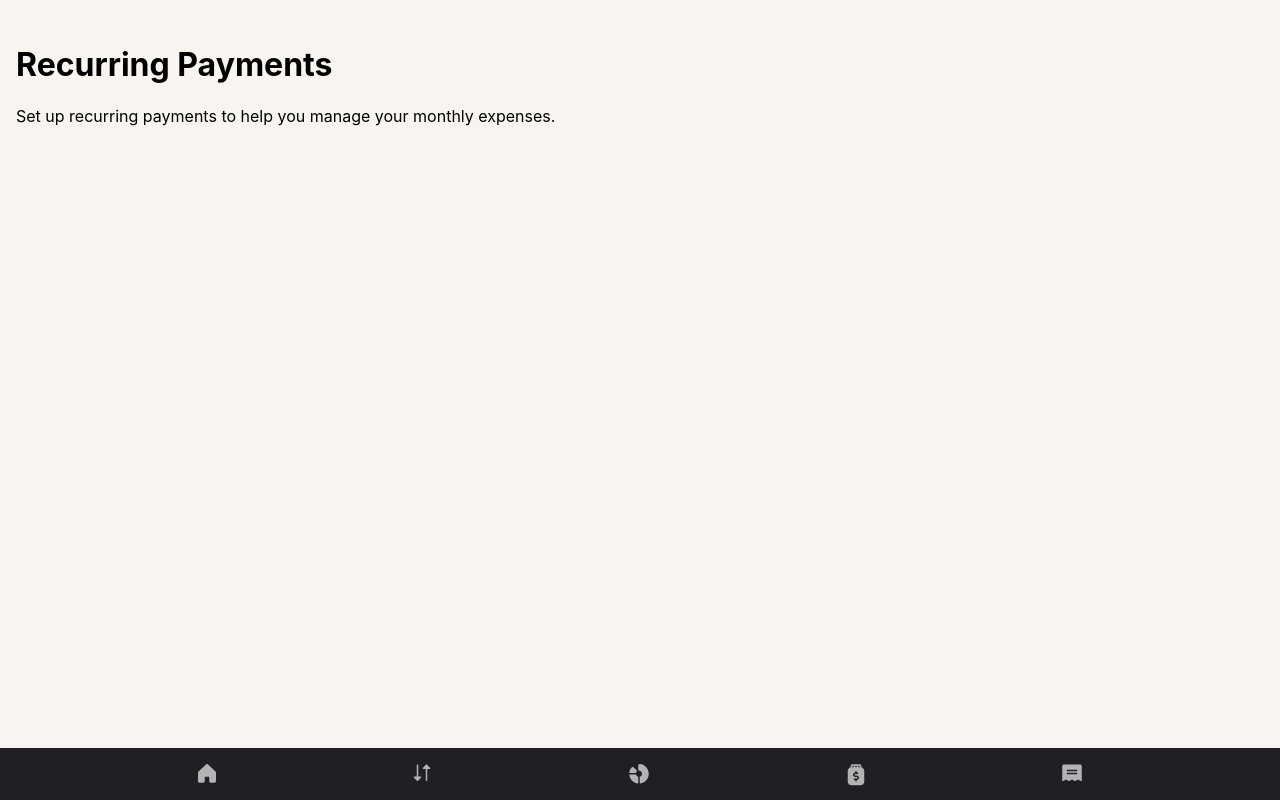
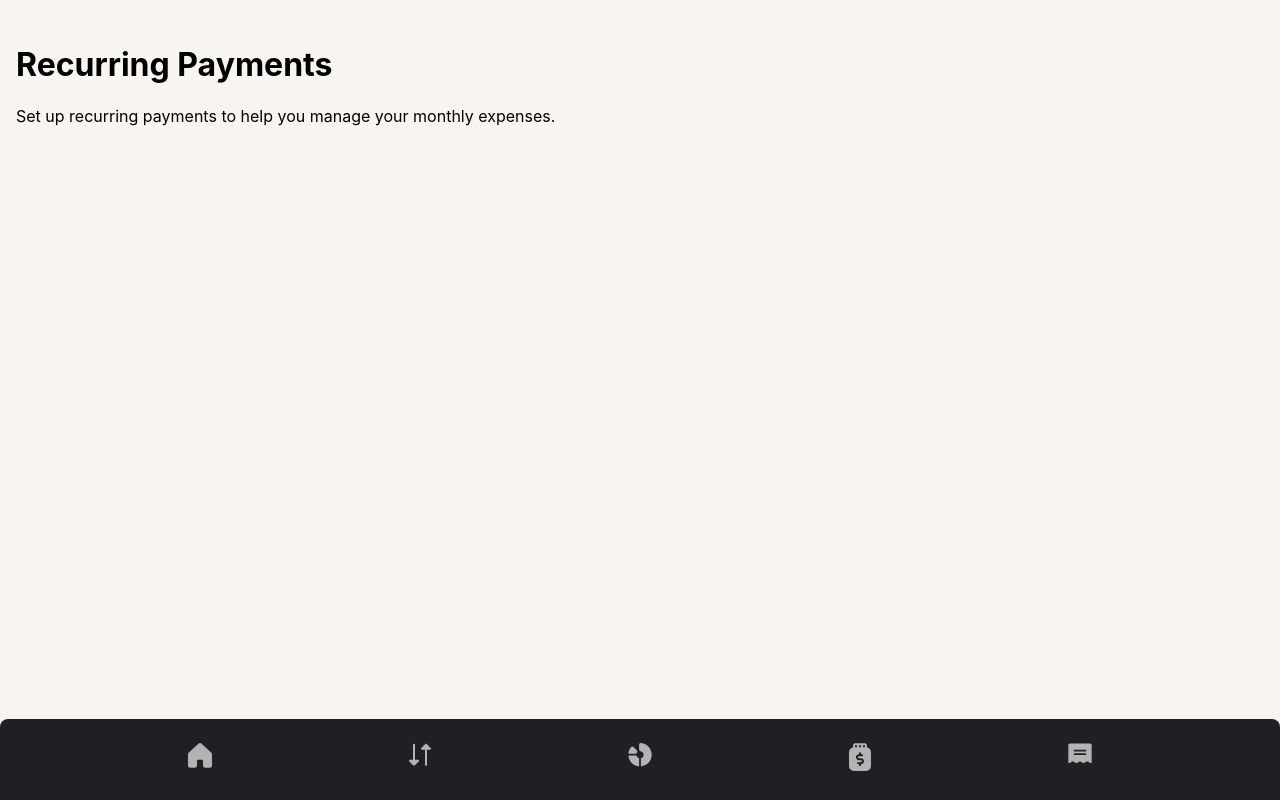
Before and after one commit to davupls/personal-finance-app, a React (Create React App) app in the folder finance-app/: page /recurring in a window 1280 px wide. Built offline with nearby package versions, Linux system fonts and the light colour scheme.

Commit message:
Enhance Navbar component with improved styling; add border radius to the navigation bar and padding to navigation items

```diff
--- a/finance-app/src/assets/css/style.css
+++ b/finance-app/src/assets/css/style.css
@@ -38,10 +38,11 @@ nav {
     position: fixed;
     bottom: 0;
     left: 0;
-    height: 52px;
     width: 100%;
     background-color: var(--grey-900);
     text-align: center;
+    border-top-left-radius: 8px;
+    border-top-right-radius: 8px;
 }
 
 nav ul {
@@ -53,6 +54,11 @@ nav ul {
 
 nav li {
     list-style-type: none;
+    padding: 8px;
+}
+
+.nav-btn {
+    width: 24px;
 }
 
 .page-title {
--- a/finance-app/src/components/Navbar.js
+++ b/finance-app/src/components/Navbar.js
@@ -4,11 +4,11 @@ function Navbar() {
     return (
         <nav>
             <ul>
-                <li><Link to="/"><img src="/assets/images/icon-nav-overview.svg"/></Link></li>
-                <li><Link to="/transactions"><img src="/assets/images/icon-nav-transactions.svg"/></Link></li>
-                <li><Link to="/budgets"><img src="/assets/images/icon-nav-budgets.svg"/></Link></li>
-                <li><Link to="/pots"><img src="/assets/images/icon-nav-pots.svg"/></Link></li>
-                <li><Link to="/recurrring"><img src="/assets/images/icon-nav-recurring-bills.svg"/></Link></li>
+                <li><Link to="/"><img className="nav-btn" src="/assets/images/icon-nav-overview.svg"/></Link></li>
+                <li><Link to="/transactions"><img className="nav-btn" src="/assets/images/icon-nav-transactions.svg"/></Link></li>
+                <li><Link to="/budgets"><img className="nav-btn" src="/assets/images/icon-nav-budgets.svg"/></Link></li>
+                <li><Link to="/pots"><img className="nav-btn" src="/assets/images/icon-nav-pots.svg"/></Link></li>
+                <li><Link to="/recurrring"><img className="nav-btn" src="/assets/images/icon-nav-recurring-bills.svg"/></Link></li>
             </ul>
         </nav>
     );
```
